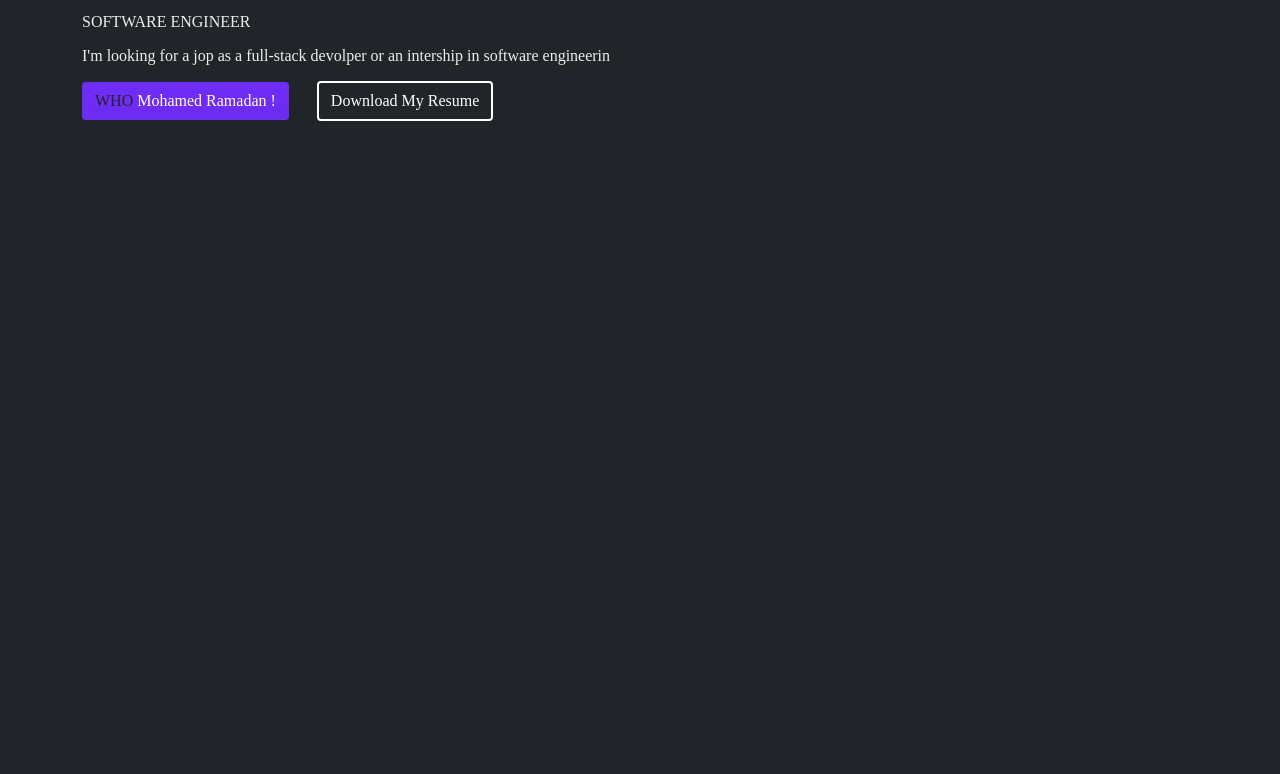
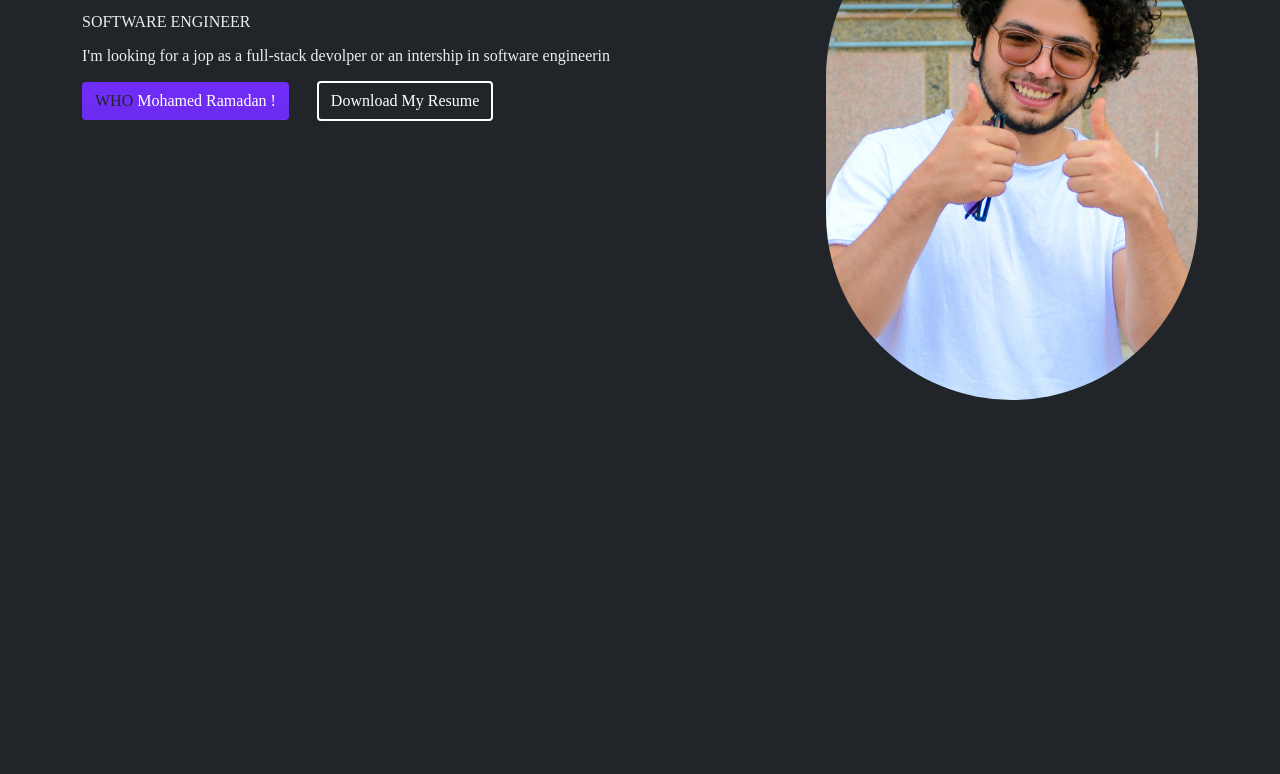
Before and after one commit to MentalStrange/Portfolio, a plain HTML site: page index.html in a window 1280 px wide. Shown: the part 271-1045 px from the top of the page. Drawn offline with nearby package versions, Linux system fonts and the light colour scheme; the site is published under a folder, as on GitHub Pages, so addresses that start at the root find nothing.

Commit message:
another bit

```diff
--- a/index.html
+++ b/index.html
@@ -58,7 +58,7 @@
 <section id="home">
     <div class="container home ">
         <div class="home-right">
-            <img src="/img/Me1.jpg" class="col-sm-12 col-lg-4 float-md-end mb-3 ms-sm-3 mt-5 rounded-pill" alt="Mohamed Ramadan Photo">
+            <img src="img/Me1.jpg" class="col-sm-12 col-lg-4 float-md-end mb-3 ms-sm-3 mt-5 rounded-pill" alt="Mohamed Ramadan Photo">
         </div>
         <div class="home-left mt-5 justify-content-center">
             <h2>Hello!</h2>
```
